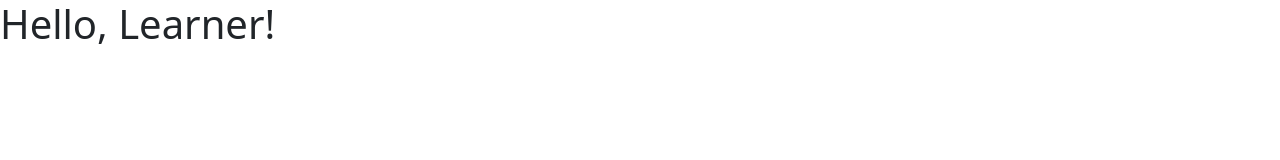
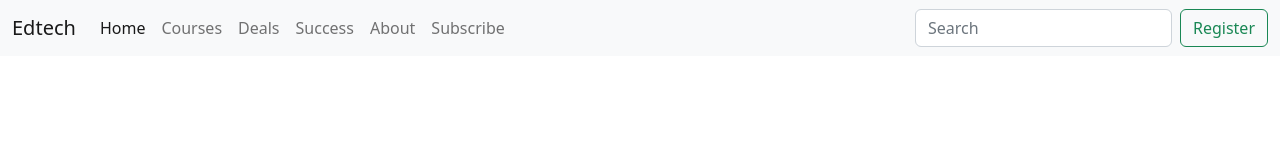
Before and after one commit to jasimmahmud/Edtech-bootstrap, a plain HTML site: page index.html in a window 1280 px wide. Drawn offline with nearby package versions, Linux system fonts and the light colour scheme.

Commit message:
added Edtech-bootstrap navbar

```diff
--- a/index.html
+++ b/index.html
@@ -10,7 +10,44 @@
 </head>
 
 <body>
-    <h1>Hello, Learner!</h1>
+    <header>
+        <nav class="navbar navbar-expand-lg bg-light">
+            <div class="container-fluid">
+                <a class="navbar-brand" href="#">Edtech</a>
+                <button class="navbar-toggler" type="button" data-bs-toggle="collapse"
+                    data-bs-target="#navbarSupportedContent" aria-controls="navbarSupportedContent"
+                    aria-expanded="false" aria-label="Toggle navigation">
+                    <span class="navbar-toggler-icon"></span>
+                </button>
+                <div class="collapse navbar-collapse" id="navbarSupportedContent">
+                    <ul class="navbar-nav me-auto mb-2 mb-lg-0">
+                        <li class="nav-item">
+                            <a class="nav-link active" aria-current="page" href="#">Home</a>
+                        </li>
+                        <li class="nav-item">
+                            <a class="nav-link" href="#">Courses</a>
+                        </li>
+                        <li class="nav-item">
+                            <a class="nav-link" href="#">Deals</a>
+                        </li>
+                        <li class="nav-item">
+                            <a class="nav-link" href="#">Success</a>
+                        </li>
+                        <li class="nav-item">
+                            <a class="nav-link" href="#">About</a>
+                        </li>
+                        <li class="nav-item">
+                            <a class="nav-link" href="#">Subscribe</a>
+                        </li>
+                    </ul>
+                    <form class="d-flex" role="search">
+                        <input class="form-control me-2" type="search" placeholder="Search" aria-label="Search">
+                        <button class="btn btn-outline-success" type="submit">Register</button>
+                    </form>
+                </div>
+            </div>
+        </nav>
+    </header>
     <script src="https://cdn.jsdelivr.net/npm/bootstrap@5.2.0/dist/js/bootstrap.bundle.min.js"
         integrity="sha384-A3rJD856KowSb7dwlZdYEkO39Gagi7vIsF0jrRAoQmDKKtQBHUuLZ9AsSv4jD4Xa"
         crossorigin="anonymous"></script>
```
